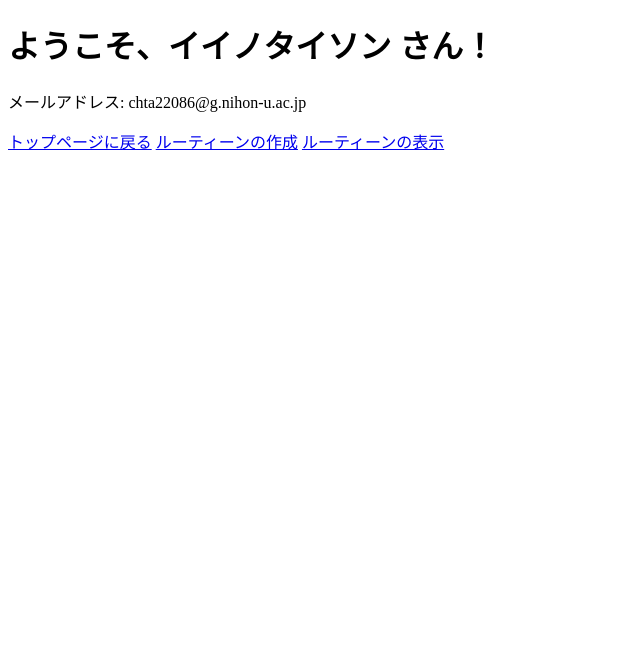
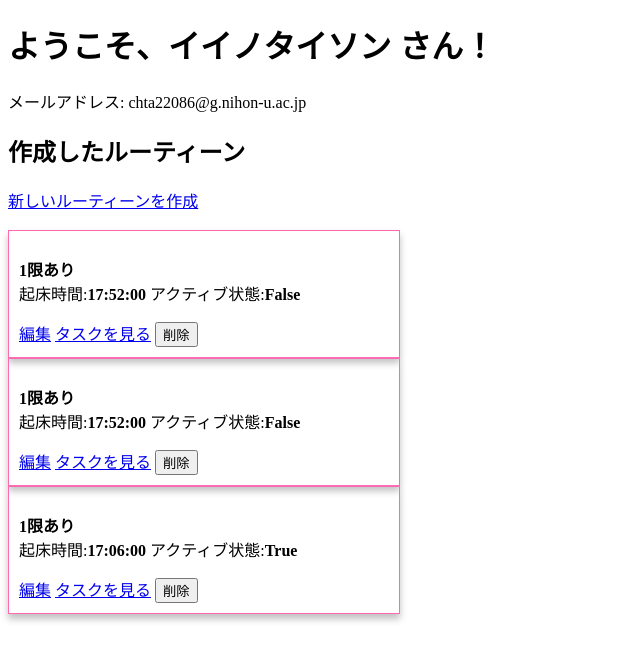
Before and after one commit to REIJIFUJITA/dc_6, a Flask app: page /profile in a window 1280 px wide. Shown: the top 661 px of the page, without its empty margins (0-640 px from the left). Run offline with Flask 3, Linux system fonts and the light colour scheme; a user stored in the database is signed in.

Commit message:
ルーティン一覧をprofileに表示するように修正

```diff
--- a/app.py
+++ b/app.py
@@ -84,12 +84,16 @@
         g.current_user = User.query.filter_by(email=user_email).first()
 
 # プロフィール画面
-@app.route("/profile",methods=["GET"])
+@app.route("/profile", methods=["GET"])
 def profile():
     if g.current_user is None:
-        flash('ログインが必要です','error')
+        flash('ログインが必要です', 'error')
         return redirect(url_for('login'))
-    return render_template('profile.html',name=g.current_user.name,email=g.current_user.email)
+
+    # 現在のユーザーのルーティーンを取得
+    routines = Routine.query.filter_by(user_id=g.current_user.id).all()
+    return render_template('profile.html', name=g.current_user.name, email=g.current_user.email, routines=routines)
+
 
 # ルーティーン作成フォームの表示
 @app.route('/routines/new',methods=['GET'])
@@ -101,30 +105,29 @@
 @app.route('/routines', methods=['POST'])
 def create_routine_from_form():
     if g.current_user is None:
-        flash('ログインが必要です','error')
+        flash('ログインが必要です', 'error')
         return redirect(url_for('login'))
 
     name = request.form.get('name')
-    wake_up_time  = request.form.get('wake_up_time')
+    wake_up_time = request.form.get('wake_up_time')
     is_active = request.form.get('is_active') == 'on'
     user_id = g.current_user.id
 
-    #フォームバリデーション
     if not name or not wake_up_time:
-        flash('すべてのフィールドを入力してください','error')
+        flash('すべてのフィールドを入力してください', 'error')
         return redirect(url_for('new_routine'))
 
     try:
-        # データベースにルーティーンを保存
         wake_up_time = datetime.strptime(wake_up_time, "%H:%M").time()
-        routine = Routine(name=name,wake_up_time=wake_up_time,is_active=is_active,user_id=user_id)
+        routine = Routine(name=name, wake_up_time=wake_up_time, is_active=is_active, user_id=user_id)
         db.session.add(routine)
         db.session.commit()
-        flash('ルーティーンが正常に作成されました','success')
-        return redirect(url_for('display_routines'))
+        flash('ルーティーンが正常に作成されました', 'success')
+        return redirect(url_for('profile'))
     except Exception as e:
-        flash(f'エラーが発生しました: {e}','error')
+        flash(f'エラーが発生しました: {e}', 'error')
         return redirect(url_for('new_routine'))
+
 
 #　ルーティーンの一覧表示
 @app.route('/routines/display_routines', methods=['GET'])
@@ -143,7 +146,7 @@
     routine = Routine.query.get_or_404(routine_id)
     if routine.user_id != g.current_user.id:
         flash('権限がありません', 'error')
-        return redirect(url_for('display_routines'))
+        return redirect(url_for('profile'))
 
     if request.method == 'POST':
         routine.name = request.form.get('name')
@@ -158,12 +161,13 @@
             routine.wake_up_time = datetime.strptime(wake_up_time, "%H:%M").time()
             db.session.commit()
             flash('ルーティーンが正常に更新されました', 'success')
-            return redirect(url_for('display_routines'))
+            return redirect(url_for('profile'))
         except Exception as e:
             flash(f'エラーが発生しました: {e}', 'error')
             return redirect(url_for('edit_routine', routine_id=routine.id))
 
     return render_template('edit_routine.html', routine=routine)
+
 
 #　ルーティーンの削除処理
 @app.route('/routines/delete/<int:routine_id>', methods=['POST'])
--- a/templates/profile.html
+++ b/templates/profile.html
@@ -8,8 +8,24 @@
 <body>
     <h1>ようこそ、{{ name }} さん！</h1>
     <p>メールアドレス: {{ email }}</p>
-    <a href="/profile">トップページに戻る</a>
-    <a href="/routines/new">ルーティーンの作成</a>
-    <a href="/routines/display_routines">ルーティーンの表示</a>
+
+    <h2>作成したルーティーン</h2>
+    <a href="/routines/new">新しいルーティーンを作成</a>
+    <br><br>
+
+    {% if routines %}
+        {% for routine in routines %}
+        <div style="border: #ff69b4 solid 1px; font-size: 100%; padding: 10px; box-shadow: 0 5px 7px 0 #c0c0c0;width: 370px">
+            <p><b>{{ routine.name }}</b></br>起床時間:<b>{{ routine.wake_up_time }}</b> アクティブ状態:<b>{{routine.is_active}}</b></p>
+            <a href="/routines/edit/{{ routine.id }}">編集</a>
+            <a href="/tasks/{{ routine.id }}">タスクを見る</a>
+            <form action="/routines/delete/{{ routine.id }}" method="POST" style="display:inline;">
+                <button type="submit">削除</button>
+            </form>
+        </div>
+        {% endfor %}
+    {% else %}
+        <p>まだルーティーンがありません。</p>
+    {% endif %}
 </body>
 </html>
```
Also changed, not shown: instance/database.db.
